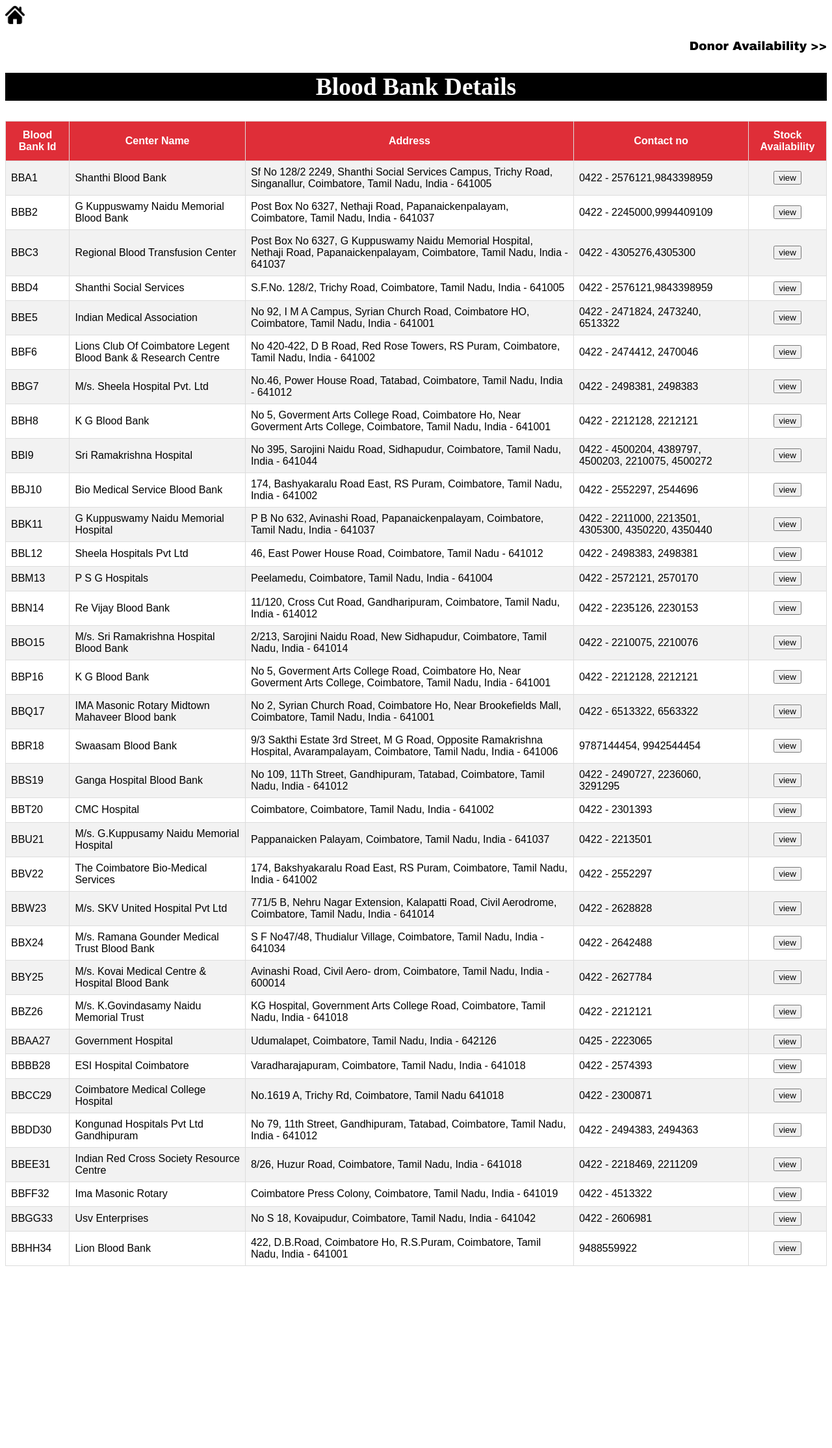
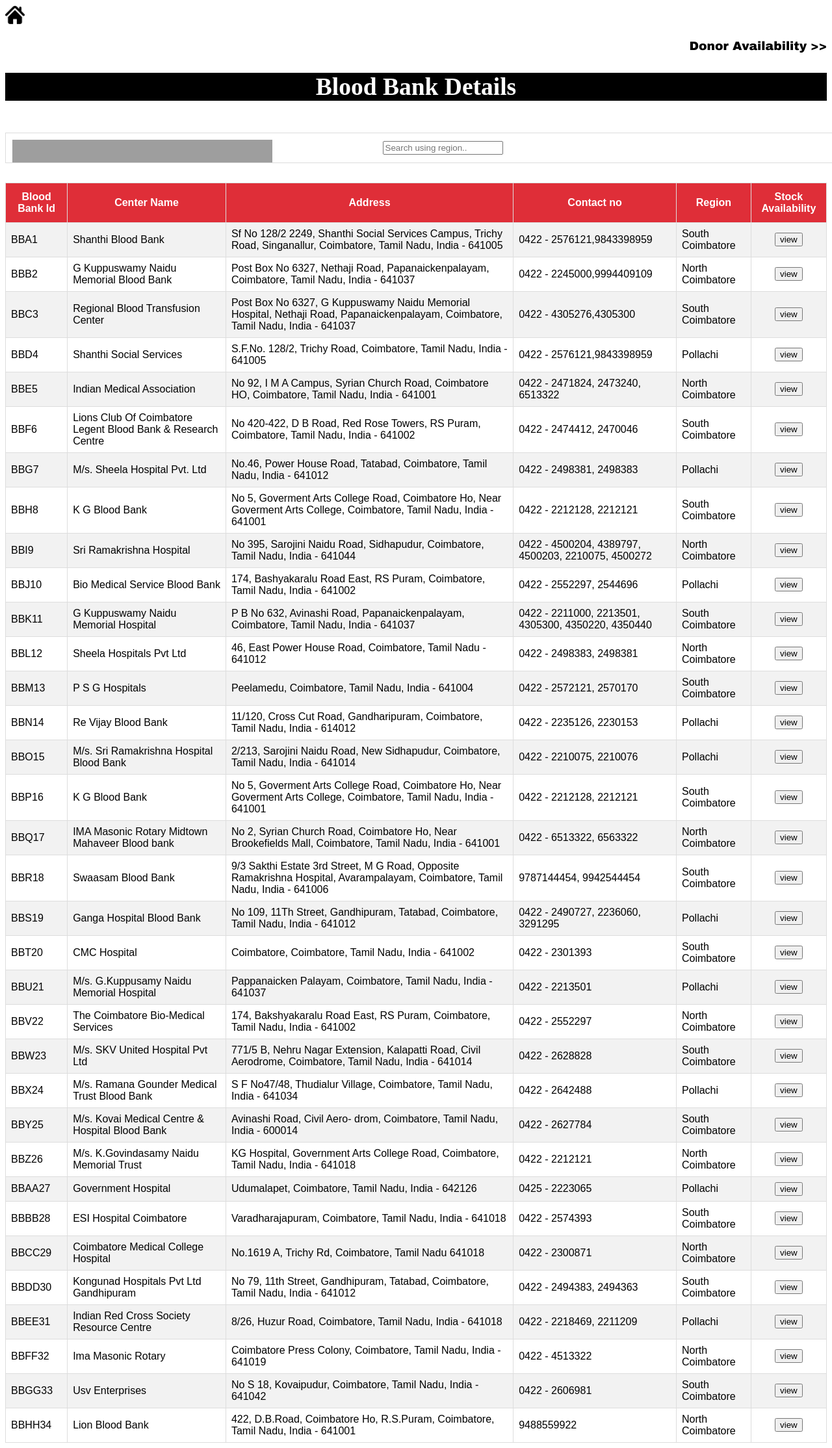
Before and after one commit to Tamizhenthan/BloodConnectKovai-MiniProject, a PHP site: page /bloodbank.html in a window 1280 px wide; the page is wider, and only the part inside the window is pictured. Shown: that part at 65% size. Before the commit the page ends 1948 px from the top of that part, so only its background shows below. Run offline with PHP 8.4, Linux system fonts and the light colour scheme; grey boxes are pictures that could not be loaded.

Commit message:
change 1

```diff
--- a/BloodConnectKovai/bloodbank.css
+++ b/BloodConnectKovai/bloodbank.css
@@ -42,3 +42,13 @@
 a :hover{
     color: rgb(255, 0, 0);
 }
+.myInput {
+  background-image: url('search.png');
+  background-position: 10px 10px;
+  background-repeat: no-repeat;
+  width: 100%;
+  font-size: 16px;
+  padding: 12px 20px 12px 40px;
+  border: 1px solid #ddd;
+  margin-bottom: 12px;
+}
--- a/BloodConnectKovai/bloodbank.html
+++ b/BloodConnectKovai/bloodbank.html
@@ -13,6 +13,12 @@
     <div class="heading">
         <h2>Blood Bank Details</h2>
     </div>
+    <br>
+    <div class="myInput">
+        <center><input type="text" id="myInput" onkeyup="myFunction()" placeholder="Search using region.." title="Type in a name"></center>
+    </div>
+
+    <br>
 <form id="form1">
     <table id="customers">
         <tr>
@@ -20,6 +26,7 @@
             <th>Center Name</th>
             <th>Address</th>
             <th>Contact no</th>
+            <th>Region</th>
             <th>Stock Availability</th>
         </tr>
         <tr>
@@ -27,6 +34,7 @@
             <td id="bn1">Shanthi Blood Bank</td>
             <td>Sf No 128/2 2249, Shanthi Social Services Campus, Trichy Road, Singanallur, Coimbatore, Tamil Nadu, India - 641005</td>
             <td>0422 - 2576121,9843398959</td>
+            <td>South Coimbatore</td>
             <td><center><input type="button" value="view" onclick="view1()" /></center></td>
         </tr>
         <tr>
@@ -34,6 +42,7 @@
             <td id="bn2">G Kuppuswamy Naidu Memorial Blood Bank</td>
             <td>Post Box No 6327, Nethaji Road, Papanaickenpalayam, Coimbatore, Tamil Nadu, India - 641037</td>
             <td>0422 - 2245000,9994409109</td>
+            <td>North Coimbatore</td>
             <td><center><input type="button" value="view" onclick="view2()" /></center></td>
         </tr>
         <tr>
@@ -41,6 +50,7 @@
             <td id="bn3">Regional Blood Transfusion Center</td>
             <td>Post Box No 6327, G Kuppuswamy Naidu Memorial Hospital, Nethaji Road, Papanaickenpalayam, Coimbatore, Tamil Nadu, India - 641037</td>
             <td>0422 - 4305276,4305300</td>
+            <td>South Coimbatore</td>
             <td><center><input type="button" value="view" onclick="view3()" /></center></td>
         </tr>
         <tr>
@@ -48,6 +58,7 @@
             <td id="bn4">Shanthi Social Services</td>
             <td>S.F.No. 128/2, Trichy Road, Coimbatore, Tamil Nadu, India - 641005</td>
             <td>0422 - 2576121,9843398959</td>
+            <td>Pollachi</td>
             <td><center><input type="button" value="view" onclick="view4()" /></center></td>
         </tr>
         <tr>
@@ -55,6 +66,7 @@
             <td id="bn5">Indian Medical Association</td>
             <td>No 92, I M A Campus, Syrian Church Road, Coimbatore HO, Coimbatore, Tamil Nadu, India - 641001</td>
             <td>0422 - 2471824, 2473240, 6513322</td>
+            <td>North Coimbatore</td>
             <td><center><input type="button" value="view" onclick="view5()" /></center></td>
         </tr>
         <tr>
@@ -62,6 +74,7 @@
             <td id="bn6">Lions Club Of Coimbatore Legent Blood Bank & Research Centre</td>
             <td>No 420-422, D B Road, Red Rose Towers, RS Puram, Coimbatore, Tamil Nadu, India - 641002</td>
             <td>0422 - 2474412, 2470046</td>
+            <td>South Coimbatore</td>
             <td><center><input type="button" value="view" onclick="view6()" /></center></td>
         </tr>
         <tr>
@@ -69,6 +82,7 @@
             <td id="bn8">M/s. Sheela Hospital Pvt. Ltd</td>
             <td>No.46, Power House Road, Tatabad, Coimbatore, Tamil Nadu, India - 641012</td>
             <td>0422 - 2498381, 2498383</td>
+            <td>Pollachi</td>
             <td><center><input type="button" value="view" onclick="view7()" /></center></td>
         </tr>
         <tr>
@@ -76,6 +90,7 @@
             <td id="bn9">K G Blood Bank</td>
             <td>No 5, Goverment Arts College Road, Coimbatore Ho, Near Goverment Arts College, Coimbatore, Tamil Nadu, India - 641001</td>
             <td>0422 - 2212128, 2212121</td>
+            <td>South Coimbatore</td>
             <td><center><input type="button" value="view" onclick="view8()" /></center></td>
         </tr>
         <tr>
@@ -83,6 +98,7 @@
             <td id="bn9">Sri Ramakrishna Hospital</td>
             <td>No 395, Sarojini Naidu Road, Sidhapudur, Coimbatore, Tamil Nadu, India - 641044</td>
             <td>0422 - 4500204, 4389797, 4500203, 2210075, 4500272</td>
+            <td>North Coimbatore</td>
             <td><center><input type="button" value="view" onclick="view9()" /></center></td>
         </tr>
         <tr>
@@ -90,6 +106,7 @@
             <td id="bn10">Bio Medical Service Blood Bank</td>
             <td>174, Bashyakaralu Road East, RS Puram, Coimbatore, Tamil Nadu, India - 641002</td>
             <td>0422 - 2552297, 2544696</td>
+            <td>Pollachi</td>
             <td><center><input type="button" value="view" onclick="view10()" /></center></td>
         </tr>
         <tr>
@@ -97,6 +114,7 @@
             <td id="bn11">G Kuppuswamy Naidu Memorial Hospital</td>
             <td>P B No 632, Avinashi Road, Papanaickenpalayam, Coimbatore, Tamil Nadu, India - 641037</td>
             <td>0422 - 2211000, 2213501, 4305300, 4350220, 4350440</td>
+            <td>South Coimbatore</td>
             <td><center><input type="button" value="view" onclick="view11()" /></center></td>
         </tr>
         <tr>
@@ -104,6 +122,7 @@
             <td id="bn12">Sheela Hospitals Pvt Ltd</td>
             <td>46, East Power House Road, Coimbatore, Tamil Nadu - 641012</td>
             <td>0422 - 2498383, 2498381</td>
+            <td>North Coimbatore</td>
             <td><center><input type="button" value="view" onclick="view12()" /></center></td>
         </tr>
         <tr>
@@ -111,6 +130,7 @@
             <td id="bn13">P S G Hospitals</td>
             <td>Peelamedu, Coimbatore, Tamil Nadu, India - 641004</td>
             <td>0422 - 2572121, 2570170</td>
+            <td>South Coimbatore</td>
             <td><center><input type="button" value="view" onclick="view13()" /></center></td>
         </tr>
         <tr>
@@ -118,6 +138,7 @@
             <td id="bn14">Re Vijay Blood Bank</td>
             <td>11/120, Cross Cut Road, Gandharipuram, Coimbatore, Tamil Nadu, India - 614012</td>
             <td>0422 - 2235126, 2230153</td>
+            <td>Pollachi</td>
             <td><center><input type="button" value="view" onclick="view14()" /></center></td>
         </tr>
         <tr>
@@ -125,6 +146,7 @@
             <td id="bn15">M/s. Sri Ramakrishna Hospital Blood Bank</td>
             <td>2/213, Sarojini Naidu Road, New Sidhapudur, Coimbatore, Tamil Nadu, India - 641014</td>
             <td>0422 - 2210075, 2210076</td>
+            <td>Pollachi</td>
             <td><center><input type="button" value="view" onclick="view15()" /></center></td>
         </tr>
         <tr>
@@ -132,6 +154,7 @@
             <td id="bn16">K G Blood Bank</td>
             <td>No 5, Goverment Arts College Road, Coimbatore Ho, Near Goverment Arts College, Coimbatore, Tamil Nadu, India - 641001</td>
             <td>0422 - 2212128, 2212121</td>
+            <td>South Coimbatore</td>
             <td><center><input type="button" value="view" onclick="view16()" /></center></td>
         </tr>
         <tr>
@@ -139,6 +162,7 @@
             <td id="bn17">IMA Masonic Rotary Midtown Mahaveer Blood bank</td>
             <td>No 2, Syrian Church Road, Coimbatore Ho, Near Brookefields Mall, Coimbatore, Tamil Nadu, India - 641001</td>
             <td>0422 - 6513322, 6563322</td>
+            <td>North Coimbatore</td>
             <td><center><input type="button" value="view" onclick="view17()" /></center></td>
         </tr>
         <tr>
@@ -146,6 +170,7 @@
             <td id="bn18">Swaasam Blood Bank</td>
             <td>9/3 Sakthi Estate 3rd Street, M G Road, Opposite Ramakrishna Hospital, Avarampalayam, Coimbatore, Tamil Nadu, India - 641006</td>
             <td>9787144454, 9942544454</td>
+            <td>South Coimbatore</td>
             <td><center><input type="button" value="view" onclick="view18()" /></center></td>
         </tr>
         <tr>
@@ -153,6 +178,7 @@
             <td id="bn19">Ganga Hospital Blood Bank</td>
             <td>No 109, 11Th Street, Gandhipuram, Tatabad, Coimbatore, Tamil Nadu, India - 641012</td>
             <td>0422 - 2490727, 2236060, 3291295</td>
+            <td>Pollachi</td>
             <td><center><input type="button" value="view" onclick="view19()" /></center></td>
         </tr>
         <tr>
@@ -160,6 +186,7 @@
             <td id="bn20">CMC Hospital</td>
             <td>Coimbatore, Coimbatore, Tamil Nadu, India - 641002</td>
             <td>0422 - 2301393</td>
+            <td>South Coimbatore</td>
             <td><center><input type="button" value="view" onclick="view20()" /></center></td>
         </tr>
         <tr>
@@ -167,6 +194,7 @@
             <td id="bn21">M/s. G.Kuppusamy Naidu Memorial Hospital</td>
             <td>Pappanaicken Palayam, Coimbatore, Tamil Nadu, India - 641037</td>
             <td>0422 - 2213501</td>
+            <td>Pollachi</td>
             <td><center><input type="button" value="view" onclick="view21()" /></center></td>
         </tr>
         <tr>
@@ -174,6 +202,7 @@
             <td id="bn22">The Coimbatore Bio-Medical Services</td>
             <td>174, Bakshyakaralu Road East, RS Puram, Coimbatore, Tamil Nadu, India - 641002</td>
             <td>0422 - 2552297</td>
+            <td>North Coimbatore</td>
             <td><center><input type="button" value="view" onclick="view22()" /></center></td>
         </tr>
         <tr>
@@ -181,6 +210,7 @@
             <td id="bn23">M/s. SKV United Hospital Pvt Ltd</td>
             <td>771/5 B, Nehru Nagar Extension, Kalapatti Road, Civil Aerodrome, Coimbatore, Tamil Nadu, India - 641014</td>
             <td>0422 - 2628828</td>
+            <td>South Coimbatore</td>
             <td><center><input type="button" value="view" onclick="view23()" /></center></td>
         </tr>
         <tr>
@@ -188,6 +218,7 @@
             <td id="bn24">M/s. Ramana Gounder Medical Trust Blood Bank</td>
             <td>S F No47/48, Thudialur Village, Coimbatore, Tamil Nadu, India - 641034</td>
             <td>0422 - 2642488</td>
+            <td>Pollachi</td>
             <td><center><input type="button" value="view" onclick="view24()" /></center></td>
         </tr>
         <tr>
@@ -195,6 +226,7 @@
             <td id="bn25">M/s. Kovai Medical Centre & Hospital Blood Bank</td>
             <td>Avinashi Road, Civil Aero- drom, Coimbatore, Tamil Nadu, India - 600014</td>
             <td>0422 - 2627784</td>
+            <td>South Coimbatore</td>
             <td><center><input type="button" value="view" onclick="view25()" /></center></td>
         </tr>
         <tr>
@@ -202,6 +234,7 @@
             <td id="bn26">M/s. K.Govindasamy Naidu Memorial Trust</td>
             <td>KG Hospital, Government Arts College Road, Coimbatore, Tamil Nadu, India - 641018</td>
             <td>0422 - 2212121 </td>
+            <td>North Coimbatore</td>
             <td><center><input type="button" value="view" onclick="view26()" /></center></td>
         </tr>
         <tr>
@@ -209,6 +242,7 @@
             <td id="bn27">Government Hospital</td>
             <td>Udumalapet, Coimbatore, Tamil Nadu, India - 642126</td>
             <td>0425 - 2223065</td>
+            <td>Pollachi</td>
             <td><center><input type="button" value="view" onclick="view27()" /></center></td>
         </tr>
         <tr>
@@ -216,6 +250,7 @@
             <td id="bn28">ESI Hospital Coimbatore</td>
             <td>Varadharajapuram, Coimbatore, Tamil Nadu, India - 641018</td>
             <td>0422 - 2574393</td>
+            <td>South Coimbatore</td>
             <td><center><input type="button" value="view" onclick="view28()" /></center></td>
         </tr>
         <tr>
@@ -223,6 +258,7 @@
             <td id="bn29">Coimbatore Medical College Hospital</td>
             <td>No.1619 A, Trichy Rd, Coimbatore, Tamil Nadu 641018</td>
             <td>0422 - 2300871</td>
+            <td>North Coimbatore</td>
             <td><center><input type="button" value="view" onclick="view29()" /></center></td>
         </tr>
         <tr>
@@ -230,6 +266,7 @@
             <td id="bn30">Kongunad Hospitals Pvt Ltd Gandhipuram</td>
             <td>No 79, 11th Street, Gandhipuram, Tatabad, Coimbatore, Tamil Nadu, India - 641012</td>
             <td>0422 - 2494383, 2494363</td>
+            <td>South Coimbatore</td>
             <td><center><input type="button" value="view" onclick="view30()" /></center></td>
         </tr>
         <tr>
@@ -237,6 +274,7 @@
             <td id="bn31">Indian Red Cross Society Resource Centre</td>
             <td>8/26, Huzur Road, Coimbatore, Tamil Nadu, India - 641018</td>
             <td>0422 - 2218469, 2211209</td>
+            <td>Pollachi</td>
             <td><center><input type="button" value="view" onclick="view31()" /></center></td>
         </tr>
         <tr>
@@ -244,6 +282,7 @@
             <td id="bn32">Ima Masonic Rotary</td>
             <td>Coimbatore Press Colony, Coimbatore, Tamil Nadu, India - 641019</td>
             <td>0422 - 4513322</td>
+            <td>North Coimbatore</td>
             <td><center><input type="button" value="view" onclick="view32()" /></center></td>
         </tr>
         <tr>
@@ -251,6 +290,7 @@
             <td id="bn33">Usv Enterprises</td>
             <td>No S 18, Kovaipudur, Coimbatore, Tamil Nadu, India - 641042</td>
             <td>0422 - 2606981</td>
+            <td>South Coimbatore</td>
             <td><center><input type="button" value="view" onclick="view33()" /></center></td>
         </tr>
         <tr>
@@ -258,12 +298,32 @@
             <td id="bn34">Lion Blood Bank</td>
             <td>422, D.B.Road, Coimbatore Ho, R.S.Puram, Coimbatore, Tamil Nadu, India - 641001</td>
             <td>9488559922</td>
+            <td>North Coimbatore</td>
             <td><center><input type="button" value="view" onclick="view34()" /></center></td>
         </tr>
 
     </table>
 </form>
     <script>
+   function myFunction() {
+  var input, filter, table, tr, td, i, region;
+  input = document.getElementById("myInput");
+  filter = input.value.toUpperCase();
+  table = document.getElementById("customers");
+  tr = table.getElementsByTagName("tr");
+
+  for (i = 1; i < tr.length; i++) {
+    td = tr[i].getElementsByTagName("td");
+    region = td[4].textContent || td[4].innerText;
+    if (region.toUpperCase().indexOf(filter) > -1) {
+      tr[i].style.display = "";
+    } else {
+      tr[i].style.display = "none";
+    }
+  }
+}
+
+
         function view1()
         {
 
```
